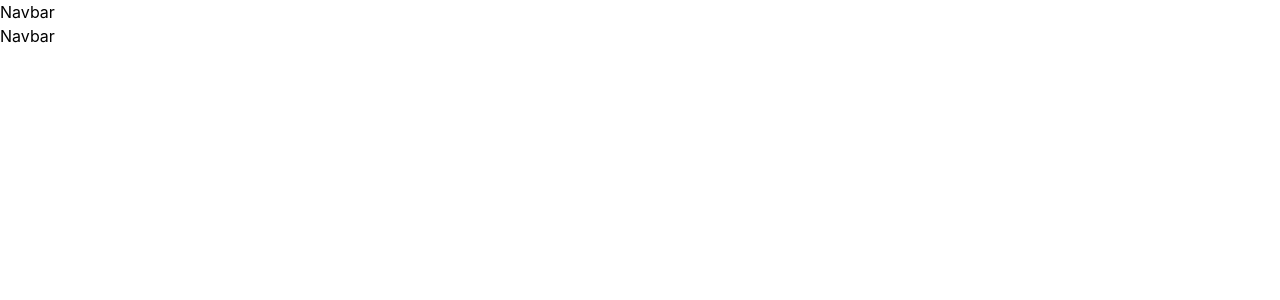
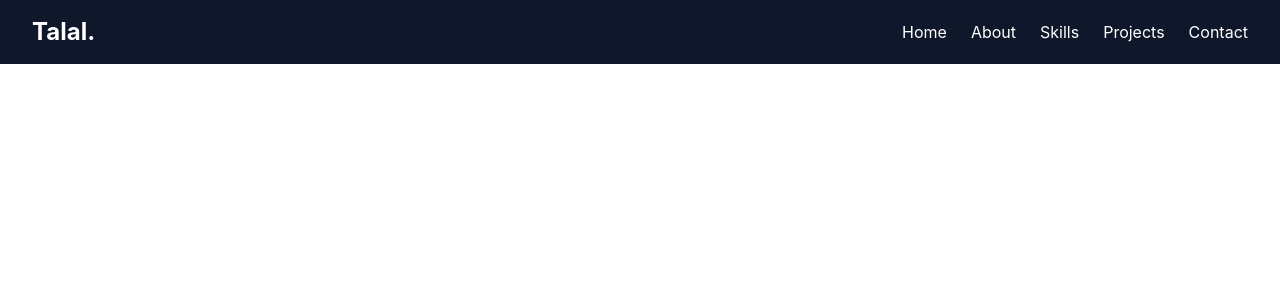
Before and after one commit to talijan123/talal-portfolio, a React (Vite) app: page / in a window 1280 px wide. Shown: the top 300 px of the page. Built offline with nearby package versions, Linux system fonts and the light colour scheme; the HTML template or start-up script is replaced by a standard one.

Commit message:
Create basic navigation bar

```diff
--- a/src/App.jsx
+++ b/src/App.jsx
@@ -5,7 +5,6 @@ export default function App() {
   return (
     <>
       <Navbar />
-      <Hero />
     </>
   );
 }
--- a/src/components/Navbar/Navbar.jsx
+++ b/src/components/Navbar/Navbar.jsx
@@ -1,3 +1,17 @@
 export default function Navbar() {
-  return <div>Navbar</div>;
+  return (
+    <nav className="bg-slate-900 text-white px-8 py-4 flex justify-between items-center">
+      <h1 className="text-2xl font-bold">
+        Talal.
+      </h1>
+
+      <ul className="flex gap-6">
+        <li className="cursor-pointer hover:text-blue-400">Home</li>
+        <li className="cursor-pointer hover:text-blue-400">About</li>
+        <li className="cursor-pointer hover:text-blue-400">Skills</li>
+        <li className="cursor-pointer hover:text-blue-400">Projects</li>
+        <li className="cursor-pointer hover:text-blue-400">Contact</li>
+      </ul>
+    </nav>
+  );
 }
--- /dev/null
+++ b/src/data/navigation.js
@@ -0,0 +1,32 @@
+export const navigation = [
+  {
+    id: 1,
+    title: "Home",
+    to: "home",
+  },
+  {
+    id: 2,
+    title: "About",
+    to: "about",
+  },
+  {
+    id: 3,
+    title: "Skills",
+    to: "skills",
+  },
+  {
+    id: 4,
+    title: "Projects",
+    to: "projects",
+  },
+  {
+    id: 5,
+    title: "Experience",
+    to: "experience",
+  },
+  {
+    id: 6,
+    title: "Contact",
+    to: "contact",
+  },
+];
```
